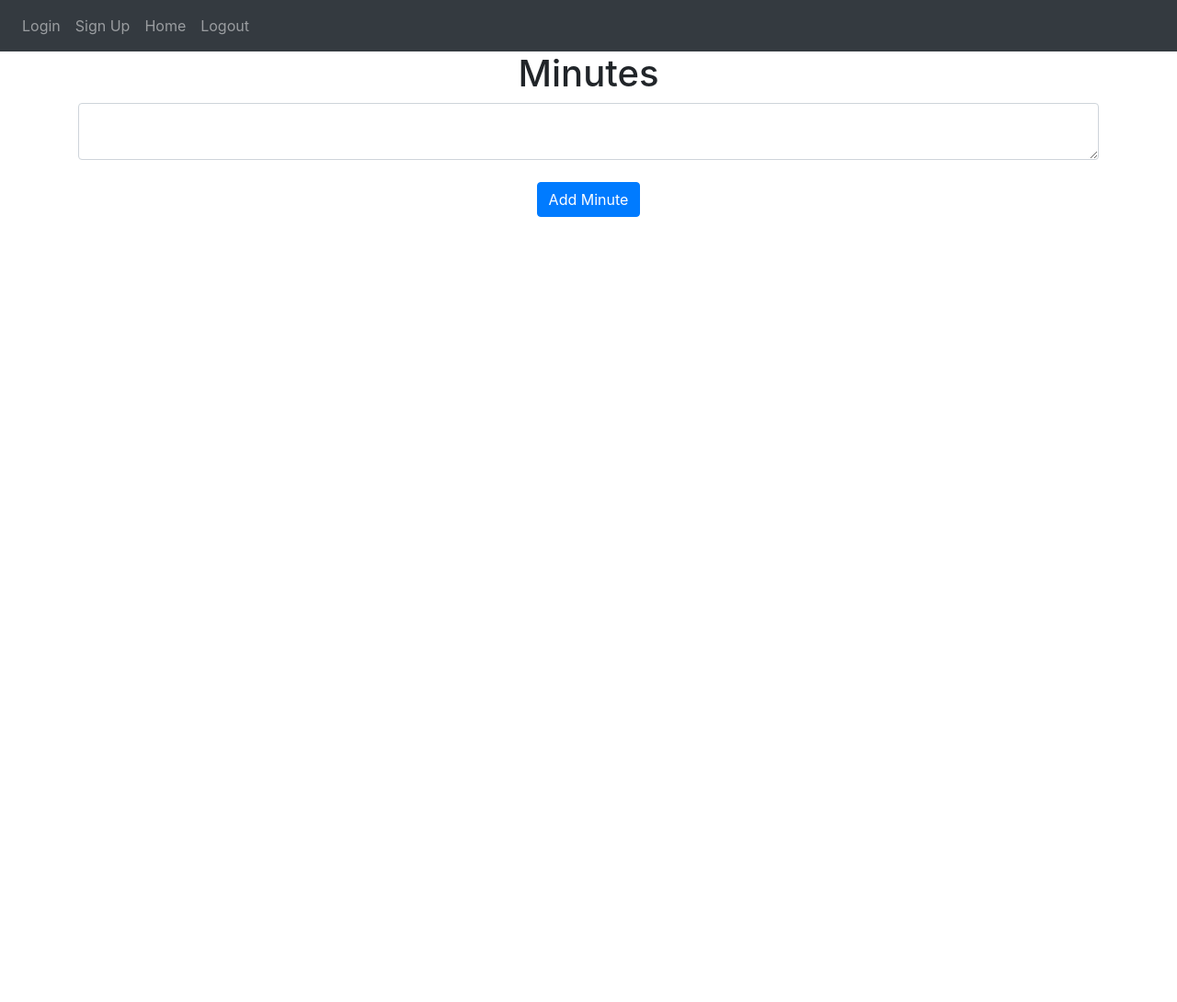
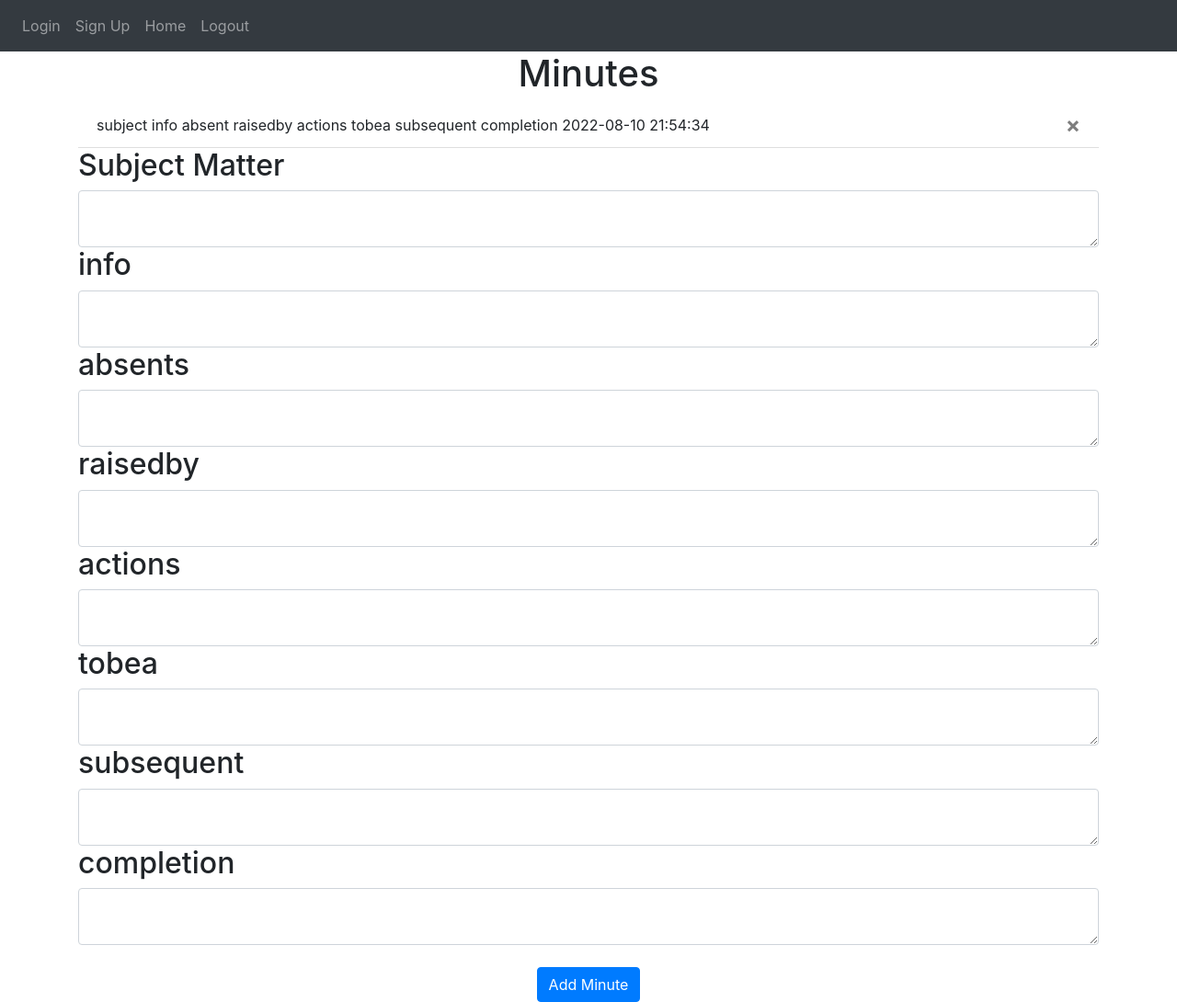
Before and after one commit to RedSock70/MeetingMinutes, a Flask app: page / in a window 1280 px wide. Shown: the whole page at 92% size. Before the commit the page ends 236 px from the top, so only its background shows below. Run offline with Flask 2, Linux system fonts and the light colour scheme; a user stored in the database is signed in; data comes from the database, SQL or seed files in the repository; data that the repository does not hold is empty; some libraries are stand-ins or nearby versions.

Commit message:
fin.2
fin

```diff
--- a/Website/templates/home.html
+++ b/Website/templates/home.html
@@ -4,7 +4,16 @@
     <ul class="list-group list-group-flush" id="notes">
       {% for note in user.notes %}
       <li class="list-group-item">
+        {{ note.subject }}
         {{ note.data }}
+        {{ note.absents }}
+        {{ note.raisedby }}
+        {{ note.actions }}
+        {{ note.tobea }}
+        {{ note.subsequent }}
+        {{ note.completion }}
+        {{ note.date }}
+
         <button type="button" class="close" onClick="deleteNote({{ note.id }})">
           <span aria-hidden="true">&times;</span>
         </button>
@@ -12,7 +21,25 @@
       {% endfor %}
     </ul>
     <form method="POST">
-      <textarea name="note" id="note" class="form-control"></textarea>
+
+      <h2>Subject Matter </h2>
+      <textarea name="subject" id="subject" class="form-control"></textarea>
+      <h2>info</h2>
+      <textarea name="info" id="info" class="form-control"></textarea>
+      <h2>absents</h2>
+      <textarea name="absents" id="absents" class="form-control"></textarea>
+      <h2>raisedby</h2>
+      <textarea name="raisedby" id="raisedby" class="form-control"></textarea>
+      <h2>actions</h2>
+      <textarea name="actions" id="actions" class="form-control"></textarea>
+      <h2>tobea</h2>
+      <textarea name="tobea" id="tobea" class="form-control"></textarea>
+      <h2>subsequent</h2>
+      <textarea name="subsequent" id="subsequent" class="form-control"></textarea>
+      <h2>completion</h2>
+      <textarea name="completion" id="completion" class="form-control"></textarea>
+
+
       <br />
       <div align="center">
         <button type="submit" class="btn btn-primary">Add Minute</button>
--- a/Website/views.py
+++ b/Website/views.py
@@ -11,12 +11,22 @@ views = Blueprint('views', __name__)
 @login_required
 def home():
     if request.method == 'POST':
-        note = request.form.get('note')
+        info = request.form.get('info')
+        subject = request.form.get('subject')
+        absents = request.form.get('absents')
+        raisedby = request.form.get('raisedby')
+        actions = request.form.get('actions')
+        tobea = request.form.get('tobea')
+        subsequent = request.form.get('subsequent')
+        completion = request.form.get('completion')
 
-        if len(note) < 1:
+
+
+
+        if len(info) < 1:
             flash('Note is too short!', category='error')
         else:
-            new_note = Note(data=note, user_id=current_user.id)
+            new_note = Note(data=info, user_id=current_user.id, subject=subject, absents=absents, raisedby=raisedby, actions=actions, tobea=tobea, subsequent=subsequent, completion=completion)
             db.session.add(new_note)
             db.session.commit()
             flash('Note added!', category='success')
```
Also changed, not shown: Website/models.py (+8 -1 lines), Website/database.db.
